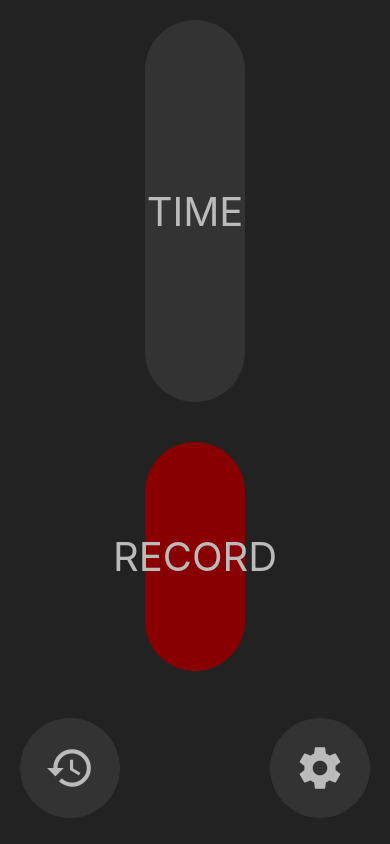
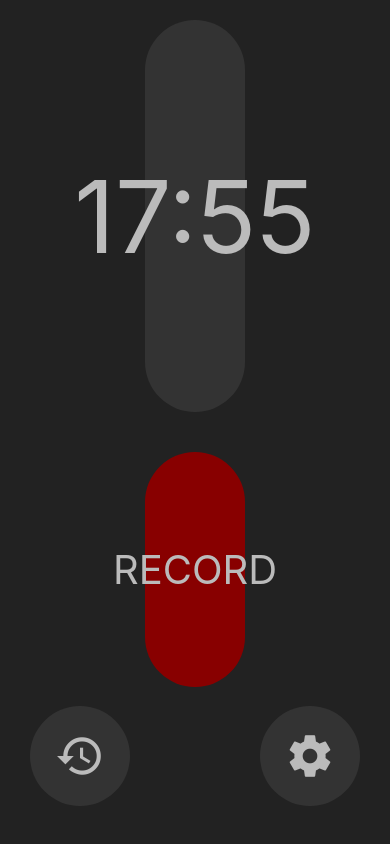
Before and after one commit to treefrogman/RambleRoust, a React Native app: screen / in a window 390 px wide. Built offline with nearby package versions, Linux system fonts and the light colour scheme.

Commit message:
layout tweaks

```diff
--- a/App.tsx
+++ b/App.tsx
@@ -30,10 +30,11 @@ function App(): JSX.Element {
         <Pressable style={({pressed})=> [styles.roundButton, {
           flex: 5,
         }, pressed?styles.pressed:null]} onPress={()=>{}}>
-          <Text style={[styles.text, {fontSize: 40}]}>TIME</Text>
+          <Text style={[styles.text, {fontSize: 100}]}>17:55</Text>
         </Pressable>
         <Pressable style={({pressed})=> [styles.roundButton, {
           flex: 3,
+          marginBottom: 0,
           backgroundColor: "#800",
         }, pressed?styles.pressed:null]} onPress={()=>{}}>
           <Text style={[styles.text, {fontSize: 40}]}>RECORD</Text>
@@ -43,12 +44,12 @@ function App(): JSX.Element {
           justifyContent: 'center',
           flexDirection: 'row',
           flex: 2,
-          gap: 110,
+          gap: 90,
         }}>
-          <Pressable style={({pressed})=> [styles.roundButton, pressed?styles.pressed:null]} onPress={()=>{}}>
+          <Pressable style={({pressed})=> [styles.roundButton, styles.smallButton, pressed?styles.pressed:null]} onPress={()=>{}}>
             <MaterialIcons name="history" size={50} color={styles.text.color} />
           </Pressable>
-          <Pressable style={({pressed})=> [styles.roundButton, pressed?styles.pressed:null]} onPress={()=>{}}>
+          <Pressable style={({pressed})=> [styles.roundButton, styles.smallButton, pressed?styles.pressed:null]} onPress={()=>{}}>
             <MaterialIcons name="settings" size={50} color={styles.text.color} />
           </Pressable>
         </View>
@@ -67,6 +68,9 @@ const styles = StyleSheet.create({
     width: 100,
     margin: 20,
   },
+  smallButton: {
+    marginTop: 0,
+  },
   pressed: {
     opacity: 0.5,
   },
```
